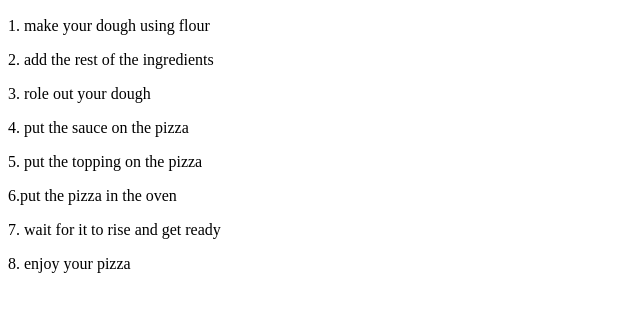
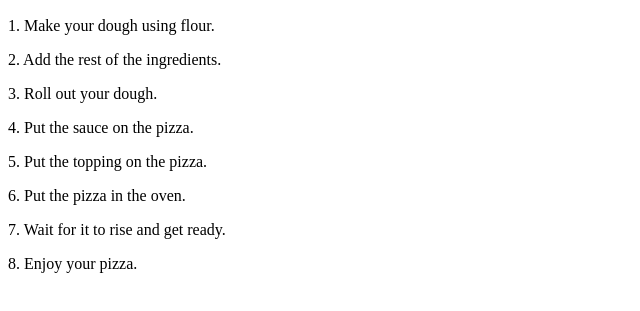
Before and after one commit to shauryaykhurana-1234/pizza, a plain HTML site: page index.html in a window 1280 px wide. Shown: the part 311-622 px from the top of the page, 0-640 px from the left. Drawn offline with Linux system fonts and the light colour scheme.

Commit message:
Correct formatting and capitalization in recipe steps

```diff
--- a/index.html
+++ b/index.html
@@ -10,14 +10,14 @@
 	<script src="script.js"></script>
 
 	<img style="width:100" src="https://encrypted-tbn0.gstatic.com/images?q=tbn:ANd9GcQgw0DtdP0QuvVLevjEmIzAnW1Bxv3RwJtl7lgOaJ3JaNQSaayrVYK5Umg2:https://olivesandlamb.com/wp-content/uploads/2024/05/Chicken-Parmesan-Pizza-10-4x5-1-scaled.jpg&s=10">
-	<p> 1. make your dough using flour
-	<p> 2. add the rest of the ingredients
-	<p> 3. role out your dough
-	<p> 4. put the sauce on the pizza
-	<p> 5. put the topping on the pizza
-	<p> 6.put the pizza in the oven
-	<p> 7. wait for it to rise and get ready
-	<p> 8. enjoy your pizza
+	<p> 1. Make your dough using flour.
+	<p> 2. Add the rest of the ingredients.
+	<p> 3. Roll out your dough.
+	<p> 4. Put the sauce on the pizza.
+	<p> 5. Put the topping on the pizza.
+	<p> 6. Put the pizza in the oven.
+	<p> 7. Wait for it to rise and get ready.
+	<p> 8. Enjoy your pizza.
 </body>
 
 </html>
```
